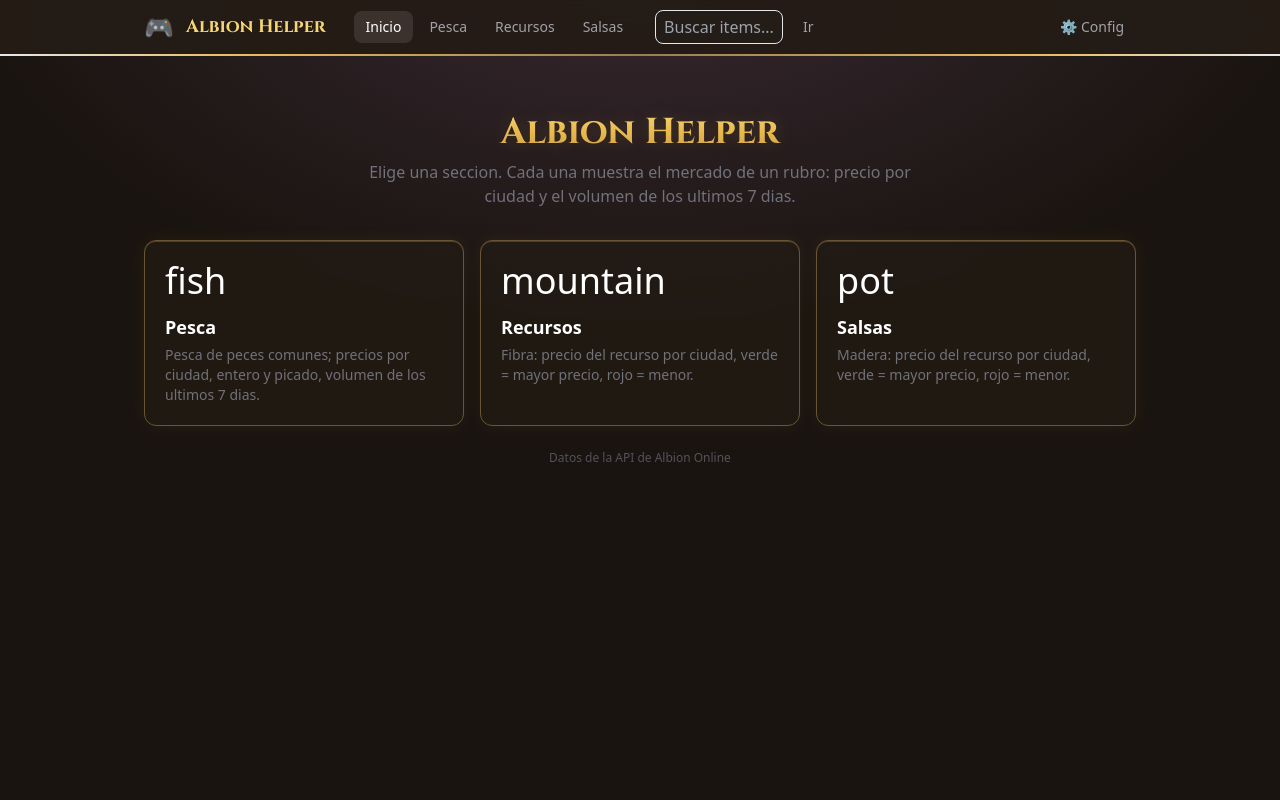
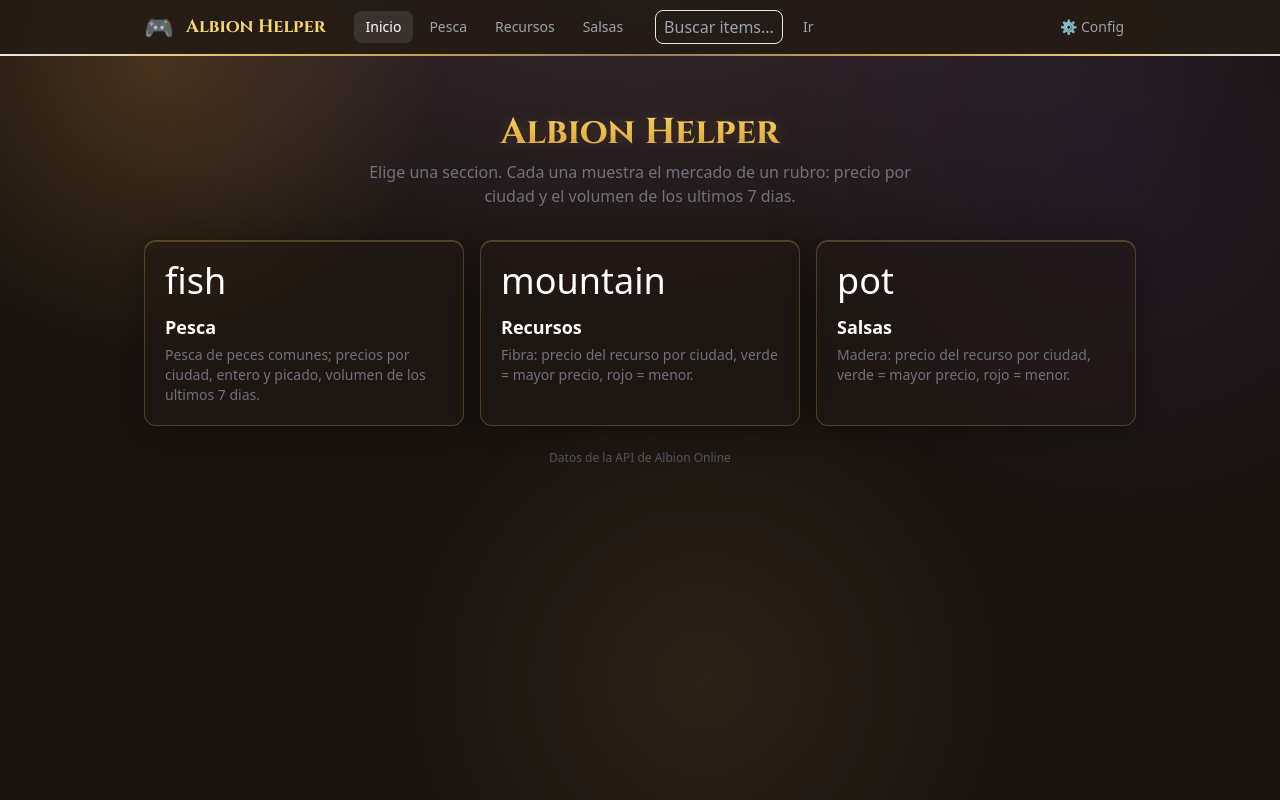
Before and after one commit to drfoxsoscomputer/herramienta-precios-farmer-albion, a Flask app: page / in a window 1280 px wide. Run offline with Flask 3, Linux system fonts and the light colour scheme; parts of the project's set-up code (start-up, migrations or seed data) failed here and were passed over; some libraries are stand-ins or nearby versions.

Commit message:
fix: vidrio translucido real en tema glass (opacidad, escena de fondo y filo claro)

```diff
--- a/static/css/tema.css
+++ b/static/css/tema.css
@@ -25,8 +25,8 @@
   --borde:      #3a2a24;
 
   /* ── Vidrio (glassmorphism) ── */
-  --vidrio-bg:   rgba(36, 28, 22, .68);
-  --vidrio-blur: 12px;
+  --vidrio-bg:   rgba(36, 28, 22, .42);      /* translúcido de verdad */
+  --vidrio-blur: 10px;
   --vidrio-filo: rgba(247, 224, 138, .20);  /* luz que entra arriba */
 
   /* ── Metales (bisel: brillo arriba → sombra abajo) ── */
@@ -42,6 +42,20 @@
 body {
   background: radial-gradient(1100px 650px at 50% -80px,
               #3a2a35 0%, #1a1410 62%);
+}
+
+/* Escena de luz DETRÁS del contenido: sin esto el blur del vidrio
+   no tiene nada interesante que esmerilar (glassmorphism necesita
+   color detrás). Fijo: las manchas no scrollean con la página. */
+body::before {
+  content: "";
+  position: fixed;
+  inset: 0;
+  z-index: -1;
+  background:
+    radial-gradient(420px 420px at 12% 8%,  rgba(232, 165, 69, .20), transparent 70%),
+    radial-gradient(520px 520px at 88% 22%, rgba(90, 60, 140, .16), transparent 70%),
+    radial-gradient(460px 460px at 55% 85%, rgba(201, 162, 86, .10), transparent 70%);
 }
 
 /* ─── Tipografía dorada ─────────────────────────────────────── */
@@ -97,8 +111,9 @@
   background-color: var(--vidrio-bg);
   -webkit-backdrop-filter: blur(var(--vidrio-blur)) saturate(1.15);
   backdrop-filter: blur(var(--vidrio-blur)) saturate(1.15);
-  border-color: #6b5433;
-  box-shadow: inset 0 1px 0 var(--vidrio-filo), var(--halo-oro-reposo);
+  border-color: rgba(201, 162, 86, .30);
+  box-shadow: 0 4px 24px rgba(0, 0, 0, .28),
+              inset 0 1px 0 var(--vidrio-filo);
 }
 
 /* ─── Hover de cards (glow, sin pelear con bordes) ──────────── */
```
Also changed, not shown: ESTADO.md (+1 -1 lines).
